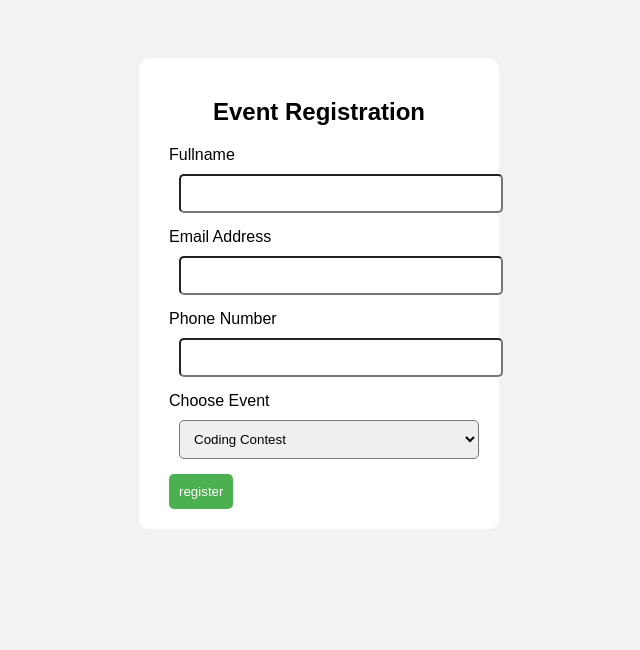
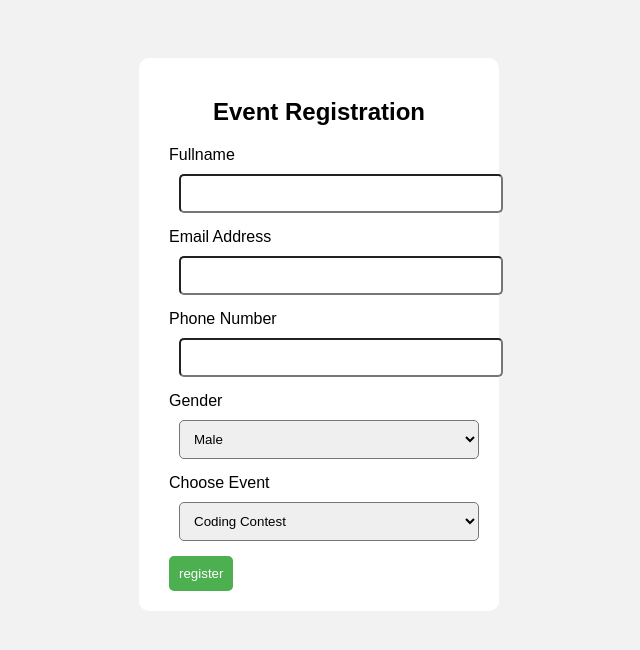
Before and after one commit to Bhukya-Ganesh/login, a plain HTML site: page code1.html in a window 1280 px wide. Shown: the whole page, without its empty margins (321-961 px from the left). Drawn offline with Linux system fonts and the light colour scheme.

Commit message:
added gender

```diff
--- a/code1.html
+++ b/code1.html
@@ -53,6 +53,12 @@ text-align:center;
 <input type="email"id="email" name="email" required>
 <label for="Phone">Phone Number</label>
 <input type="tel"id="Phone"name="Phone"required>
+<label>Gender</label>
+<select>
+<option>Male</option>
+<option>Female</option>
+<option>Others</option>
+</select>
 <label for=" Event">Choose Event</label>
 <select id="event"name="event">
 <option value="coding"> Coding Contest</option>
```
